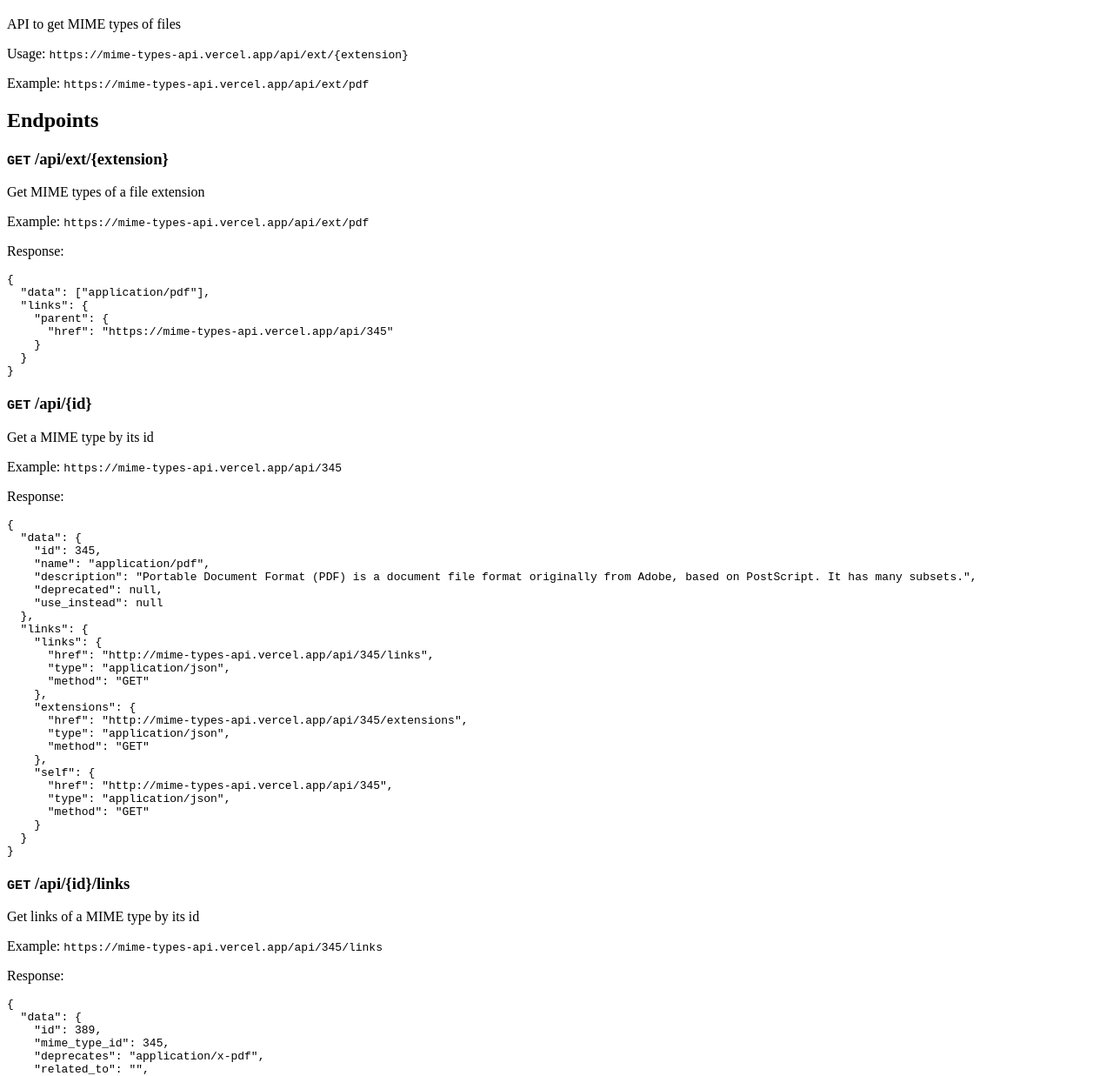
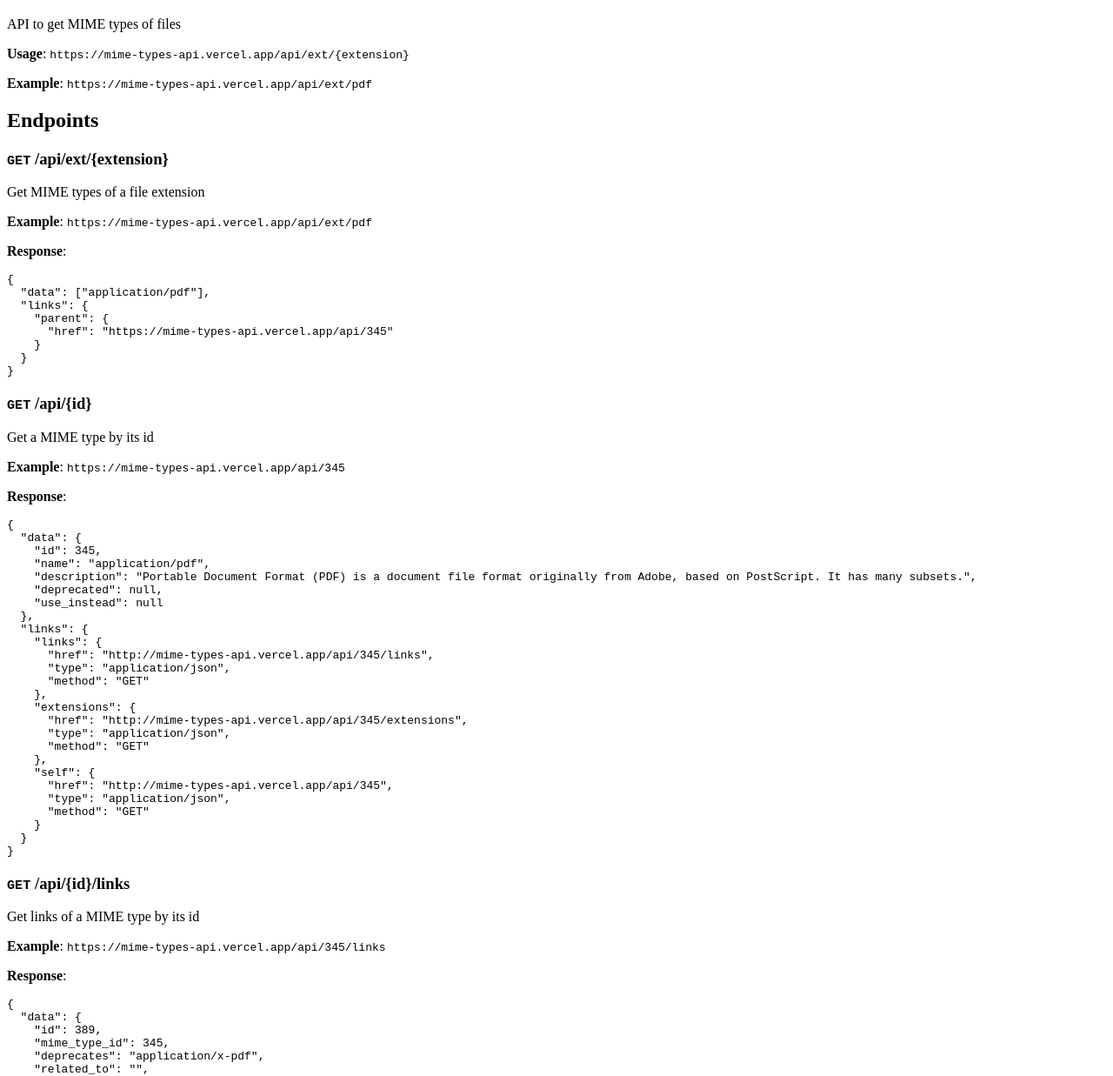
Before and after one commit to trvswgnr/mime-types-api, a website: page index.html in a window 1280 px wide. Shown: the part 61-1298 px from the top of the page at 87% size. Drawn offline with Linux system fonts and the light colour scheme.

Commit message:
Update API documentation with strong tags

```diff
--- a/index.html
+++ b/index.html
@@ -8,14 +8,14 @@
 <body>
     <h1>MIME Types API</h1>
     <p>API to get MIME types of files</p>
-    <p>Usage: <code>https://mime-types-api.vercel.app/api/ext/{extension}</code></p>
-    <p>Example: <code>https://mime-types-api.vercel.app/api/ext/pdf</code></p>
+    <p><strong>Usage</strong>: <code>https://mime-types-api.vercel.app/api/ext/{extension}</code></p>
+    <p><strong>Example</strong>: <code>https://mime-types-api.vercel.app/api/ext/pdf</code></p>
 
     <h2>Endpoints</h2>
     <h3><code>GET</code> /api/ext/{extension}</h3>
     <p>Get MIME types of a file extension</p>
-    <p>Example: <code>https://mime-types-api.vercel.app/api/ext/pdf</code></p>
-    <p>Response:
+    <p><strong>Example</strong>: <code>https://mime-types-api.vercel.app/api/ext/pdf</code></p>
+    <p><strong>Response</strong>:
         <pre>{
   "data": ["application/pdf"],
   "links": {
@@ -27,8 +27,8 @@
 </p>
     <h3><code>GET</code> /api/{id}</h3>
     <p>Get a MIME type by its id</p>
-    <p>Example: <code>https://mime-types-api.vercel.app/api/345</code></p>
-    <p>Response:
+    <p><strong>Example</strong>: <code>https://mime-types-api.vercel.app/api/345</code></p>
+    <p><strong>Response</strong>:
         <pre>{
   "data": {
     "id": 345,
@@ -58,8 +58,8 @@
 </p>
     <h3><code>GET</code> /api/{id}/links</h3>
     <p>Get links of a MIME type by its id</p>
-    <p>Example: <code>https://mime-types-api.vercel.app/api/345/links</code></p>
-    <p>Response:
+    <p><strong>Example</strong>: <code>https://mime-types-api.vercel.app/api/345/links</code></p>
+    <p><strong>Response</strong>:
         <pre>{
   "data": {
     "id": 389,
@@ -85,8 +85,8 @@
 </p>
     <h3><code>GET</code> /api/{id}/extensions</h3>
     <p>Get extensions of a MIME type by its id</p>
-    <p>Example: <code>https://mime-types-api.vercel.app/api/345/extensions</code></p>
-    <p>Response:
+    <p><strong>Example</strong>: <code>https://mime-types-api.vercel.app/api/345/extensions</code></p>
+    <p><strong>Response</strong>:
         <pre>{
   "data": [{ "id": 519, "name": ".pdf", "parents": [345] }],
   "links": {
```
